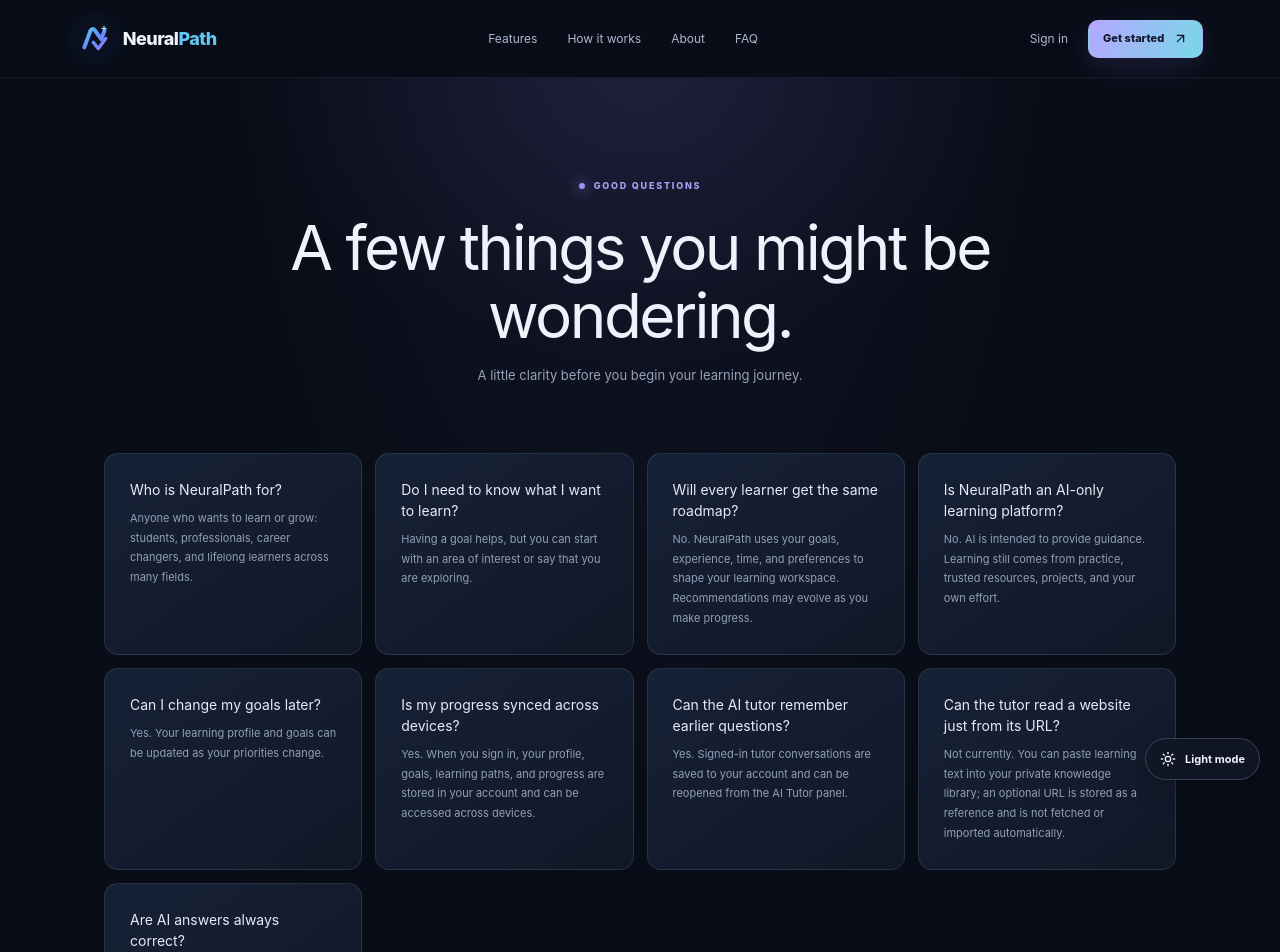
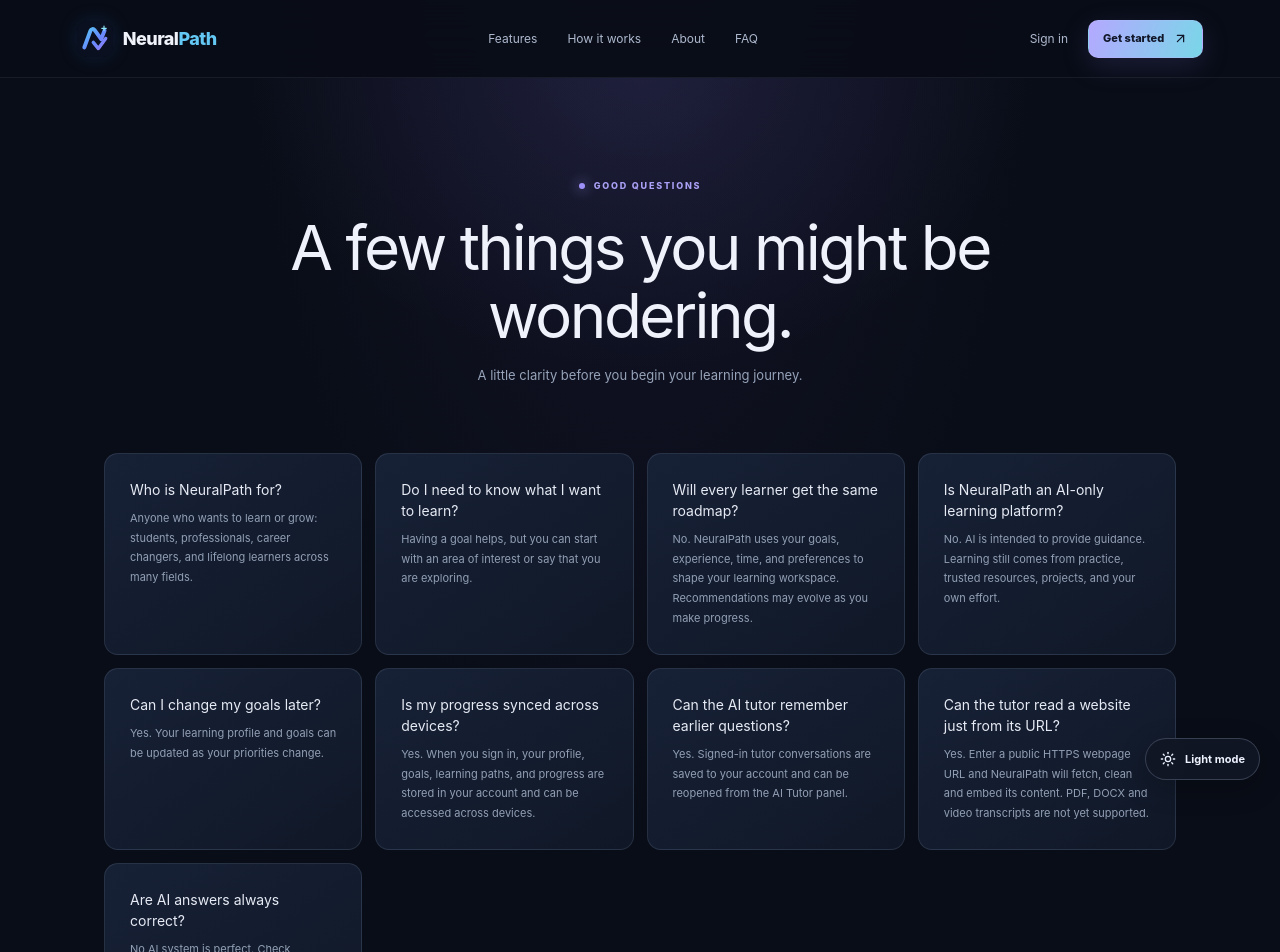
Before and after one commit to Dhruv-Savaliya/neuralpath-ai-workspace, a Next.js app in the folder apps/web/: page /faq in a window 1280 px wide. Shown: the top 952 px of the page. Built offline with nearby package versions, Linux system fonts and the light colour scheme.

Commit message:
fix(OPEN-03): correct FAQ answer about URL ingestion

```diff
--- a/apps/web/app/faq/page.tsx
+++ b/apps/web/app/faq/page.tsx
@@ -15,7 +15,7 @@ const qs = [
   ["Can I change my goals later?", "Yes. Your learning profile and goals can be updated as your priorities change."],
   ["Is my progress synced across devices?", "Yes. When you sign in, your profile, goals, learning paths, and progress are stored in your account and can be accessed across devices."],
   ["Can the AI tutor remember earlier questions?", "Yes. Signed-in tutor conversations are saved to your account and can be reopened from the AI Tutor panel."],
-  ["Can the tutor read a website just from its URL?", "Not currently. You can paste learning text into your private knowledge library; an optional URL is stored as a reference and is not fetched or imported automatically."],
+  ["Can the tutor read a website just from its URL?", "Yes. Enter a public HTTPS webpage URL and NeuralPath will fetch, clean and embed its content. PDF, DOCX and video transcripts are not yet supported."],
   ["Are AI answers always correct?", "No AI system is perfect. Check important information against trusted sources, and do not use NeuralPath as a substitute for professional advice."],
 ];
 
```
